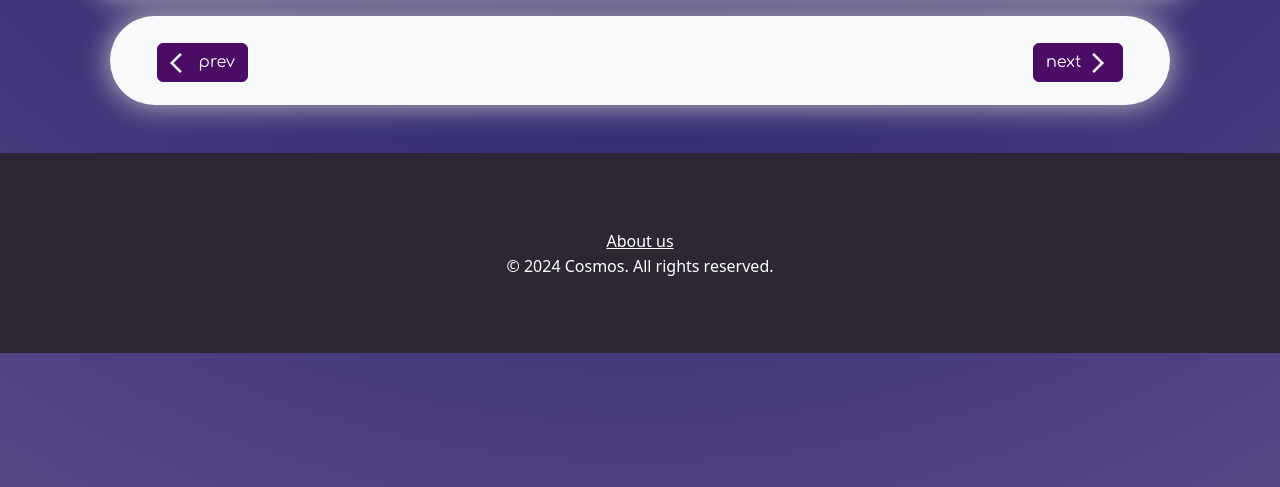
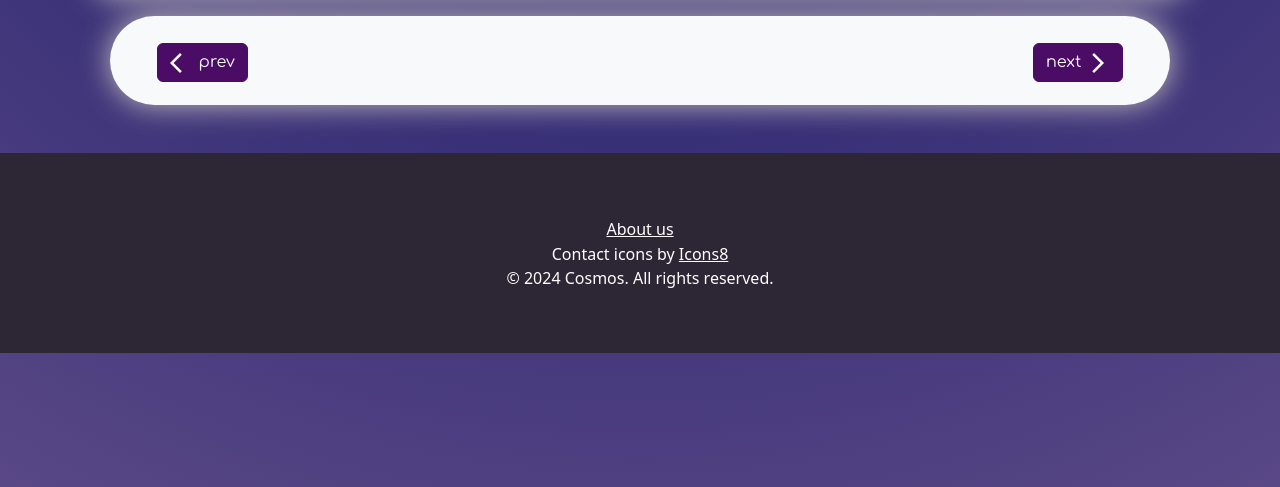
Before and after one commit to anna-sage/Contact-Manager-Project, a PHP site: page /contact.html in a window 1280 px wide. Shown: the part 261-748 px from the top of the page. Run offline with PHP 8.4, Linux system fonts and the light colour scheme.

Commit message:
Footer icon credit

```diff
--- a/contact.html
+++ b/contact.html
@@ -279,6 +279,7 @@
 			<div class="wave" id="wave4"></div>
 		</div> -->
 		<button data-bs-toggle="modal" data-bs-target="#aboutModal"><u>About us</u></button>
+		<span>Contact icons by <a href="https://icons8.com/">Icons8</a></span>
 		<span>&copy; 2024 Cosmos. All rights reserved.</span>
 
 		<!-- About us modal -->
--- a/css/contact.css
+++ b/css/contact.css
@@ -25,6 +25,8 @@
     border: 1px solid #4b0c66;
 }
 
+#accessUIDiv .btn:hover,
+#accessUIDiv .btn:focus,
 #accessUIDiv .uiNavBar .btn:hover,
 #accessUIDiv .uiNavBar .btn:focus
 {
--- a/css/styles.css
+++ b/css/styles.css
@@ -73,14 +73,16 @@ nav .nav-item .btn:focus
     color: #ffffff;
 }
 
-.footer button
+.footer button,
+.footer a
 {
     color: white;
     background: none;
     border: 0px;
 }
 
-.footer button:hover
+.footer button:hover,
+.footer a:hover
 {
     color: #6f97fa;
 }
```
